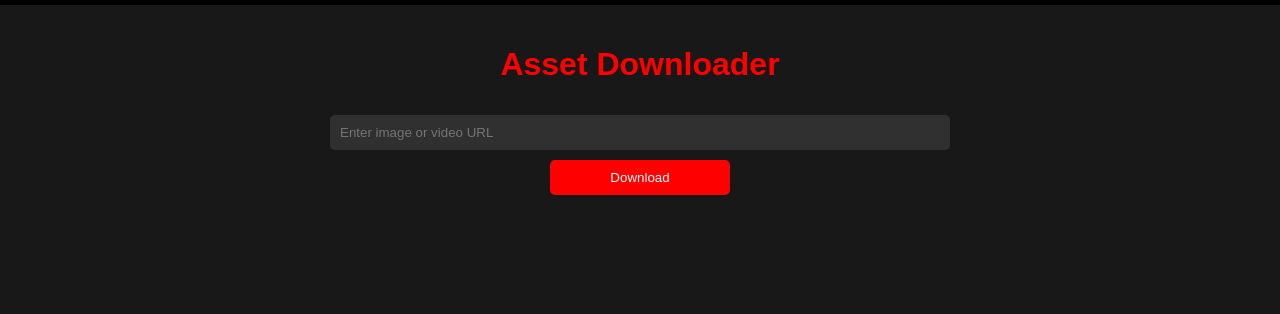
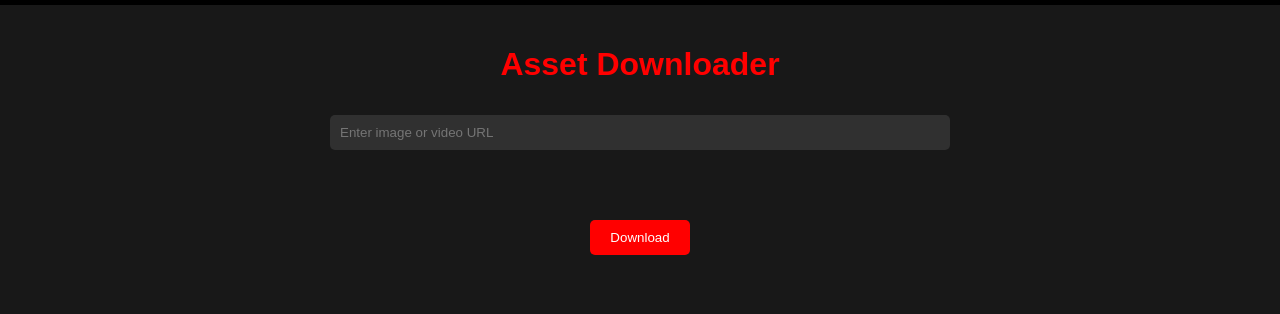
Before and after one commit to iABn0rma1/DownloadHub, a FastAPI app: page / in a window 1280 px wide. Shown: the part 90-404 px from the top of the page. Run offline with FastAPI, Linux system fonts and the light colour scheme.

Commit message:
download btn

```diff
--- a/static/style.css
+++ b/static/style.css
@@ -29,7 +29,8 @@ input[type="text"] {
 }
 
 button {
-	padding: 10px 10%;
+	padding: 10px 20px;
+	margin: 10% auto;
 	border: none;
 	border-radius: 5px;
 	background-color: #ff0000;
```
